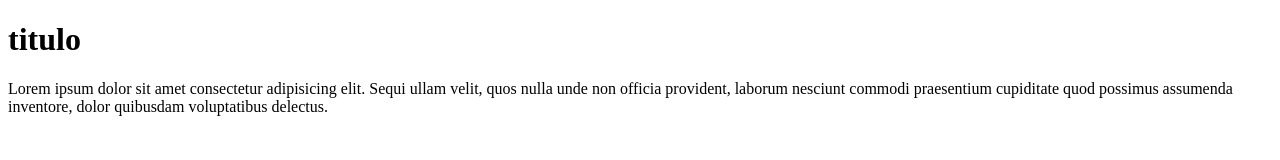
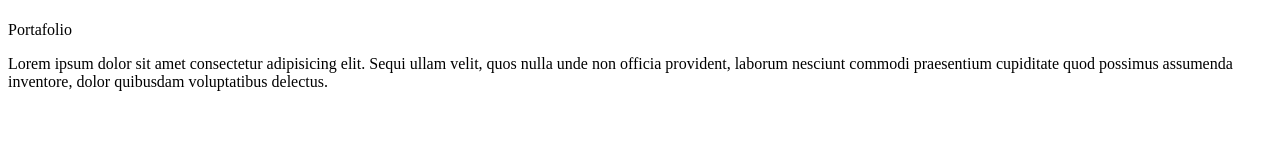
Before and after one commit to JseMatamoros/mi_portafolio, a plain HTML site: page index.html in a window 1280 px wide. Drawn offline with Linux system fonts and the light colour scheme.

Commit message:
segundo commit se crea hola.txt

```diff
--- a/index.html
+++ b/index.html
@@ -4,10 +4,10 @@
     <meta charset="UTF-8">
     <meta http-equiv="X-UA-Compatible" content="IE=edge">
     <meta name="viewport" content="width=device-width, initial-scale=1.0">
-    <title>Document</title>
+    <title>Mi Portafolio</title>
 </head>
 <body>
-    <h1>titulo</h1>
+    <h1></h1>Portafolio</h1>
     <p>Lorem ipsum dolor sit amet consectetur adipisicing elit. Sequi ullam velit, quos nulla unde non officia provident, laborum nesciunt commodi praesentium cupiditate quod possimus assumenda inventore, dolor quibusdam voluptatibus delectus.</p>
 </body>
 </html>
```
Also changed, not shown: hola.txt (added).
